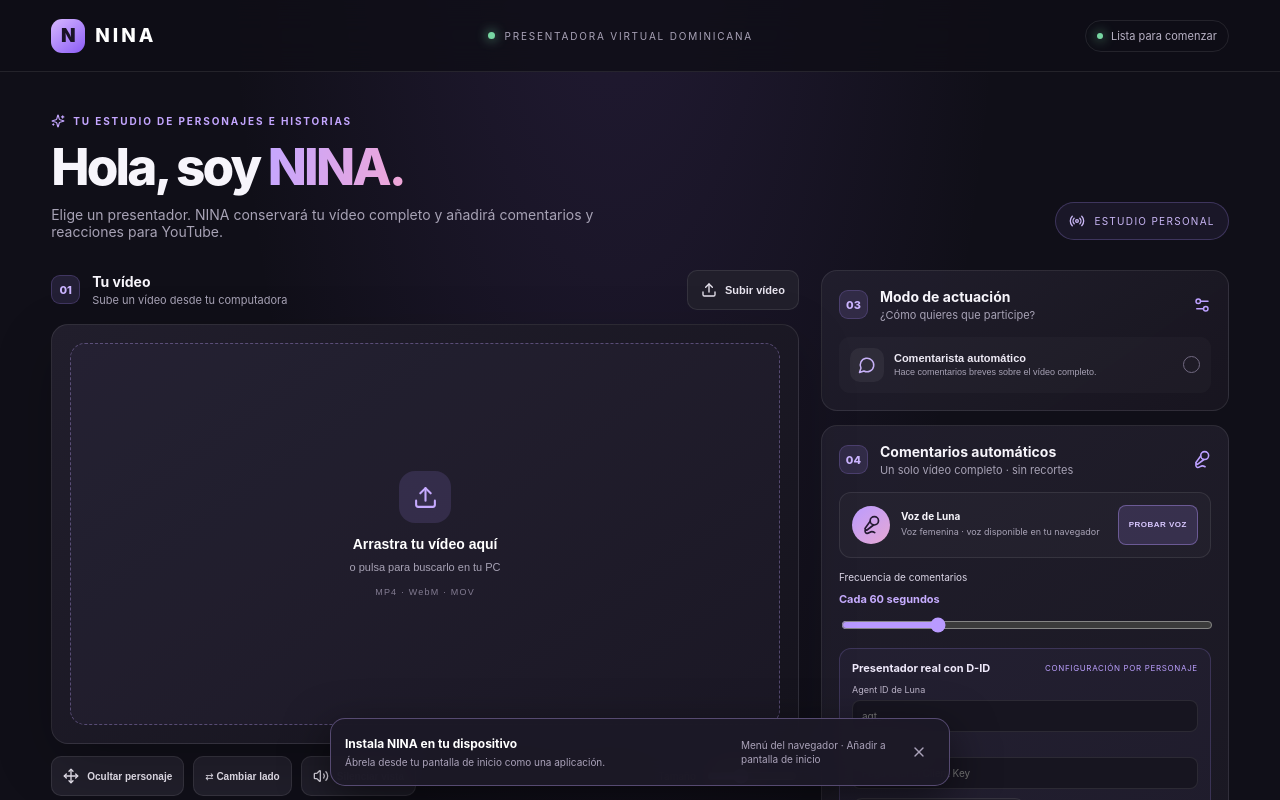
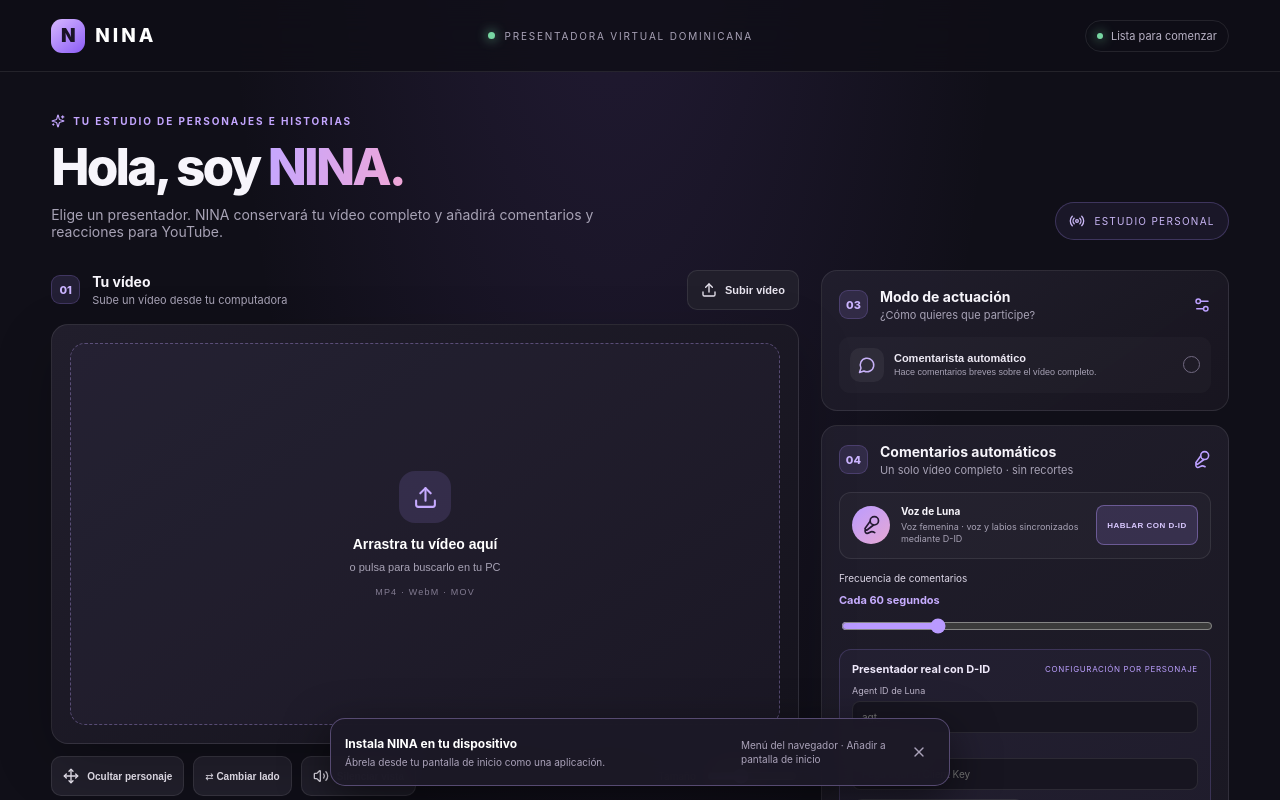
Before and after one commit to admperdilnet-netizen/nina, a React (Vite) app: page / in a window 1280 px wide. Shown: the top 800 px of the page. Built offline with nearby package versions, Linux system fonts and the light colour scheme; no server answers.

Commit message:
Route presenter voice through D-ID for real lip synchronization

```diff
--- a/src/App.jsx
+++ b/src/App.jsx
@@ -339,7 +339,7 @@ export default function App() {
             <section className="panel mode-panel"><div className="panel-heading"><div><span className="step-number">03</span><div><h2>Modo de actuación</h2><p>¿Cómo quieres que participe?</p></div></div><Settings2 size={18}/></div><div className="mode-list">{MODES.map(({id,name,detail,icon:Icon})=><button key={id} className={`mode-option ${mode===id?'selected':''}`} onClick={()=>{setMode(id);setStatus(`Modo seleccionado: ${name}`)}}><span className="mode-icon"><Icon size={18}/></span><span className="mode-text"><strong>{name}</strong><small>{detail}</small></span><span className="radio-mark">{mode===id?'✓':''}</span></button>)}</div></section>
             <section className="panel voice-panel">
               <div className="panel-heading"><div><span className="step-number">04</span><div><h2>Comentarios automáticos</h2><p>Un solo vídeo completo · sin recortes</p></div></div><Mic2 size={19}/></div>
-              <div className="voice-card"><div className="voice-orb"><Mic2 size={20}/></div><div className="voice-copy"><strong>Voz de {character.name}</strong><small>{character.gender === 'Mujer' ? 'Voz femenina' : 'Voz masculina'} · voz disponible en tu navegador</small></div><button className="test-voice-button" onClick={speakPresenter} disabled={!voiceEnabled || isSpeaking}>{isSpeaking ? 'HABLANDO…' : 'PROBAR VOZ'}</button></div>
+              <div className="voice-card"><div className="voice-orb"><Mic2 size={20}/></div><div className="voice-copy"><strong>Voz de {character.name}</strong><small>{character.gender === 'Mujer' ? 'Voz femenina' : 'Voz masculina'} · voz y labios sincronizados mediante D-ID</small></div><button className="test-voice-button" onClick={speakWithDid} disabled={didBusy || isSpeaking}>{didBusy ? 'CONECTANDO…' : isSpeaking ? 'HABLANDO…' : 'HABLAR CON D-ID'}</button></div>
               <label className="comment-frequency"><span>Frecuencia de comentarios</span><strong>Cada {commentInterval} segundos</strong><input type="range" min="20" max="180" step="10" value={commentInterval} onChange={e=>setCommentInterval(Number(e.target.value))}/></label>
               <div className="did-setup">
                   <div className="did-heading"><strong>Presentador real con D-ID</strong><span>{didConnected ? 'CONECTADO' : 'CONFIGURACIÓN POR PERSONAJE'}</span></div>
```
